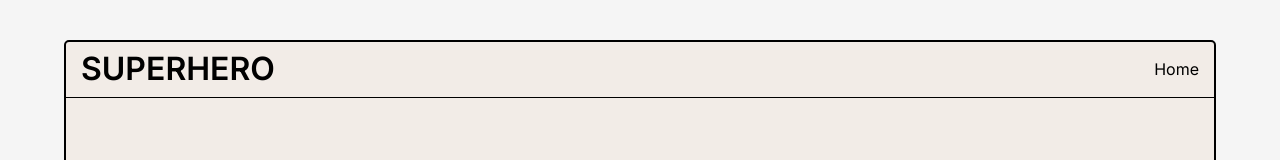
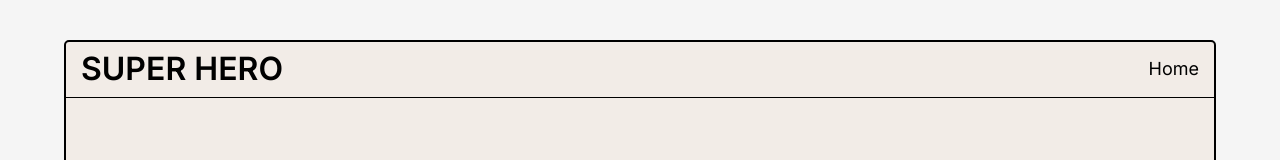
Before and after one commit to carolandrade1/SuperHero, a Next.js app: page / in a window 1280 px wide. Shown: the top 160 px of the page. Built offline with nearby package versions, Linux system fonts and the light colour scheme.

Commit message:
refactor(menu): atualizando menu

```diff
--- a/src/components/common/menu/index.js
+++ b/src/components/common/menu/index.js
@@ -1,3 +1,4 @@
+/* eslint-disable jsx-a11y/anchor-is-valid */
 import React from 'react';
 import Link from 'next/link';
 import Navbar from './style';
@@ -5,9 +6,11 @@ import Navbar from './style';
 export default function Menu() {
   return (
     <Navbar>
-      <h1>SUPERHERO</h1>
-      <Link href="/">
-        <a href="/" title="Home">Home</a>
+      <h1>SUPER HERO</h1>
+      <Link href="/" title="Home">
+        <a>
+          Home
+        </a>
       </Link>
     </Navbar>
   );
--- a/src/components/common/menu/style/index.js
+++ b/src/components/common/menu/style/index.js
@@ -8,6 +8,10 @@ const Navbar = styled.nav`
     width:100%;
     padding: 5px 15px;
     border-bottom: 1px solid;
+
+    a {
+      font-size: 18px;
+    }
 `;
 
 export default Navbar;
```
